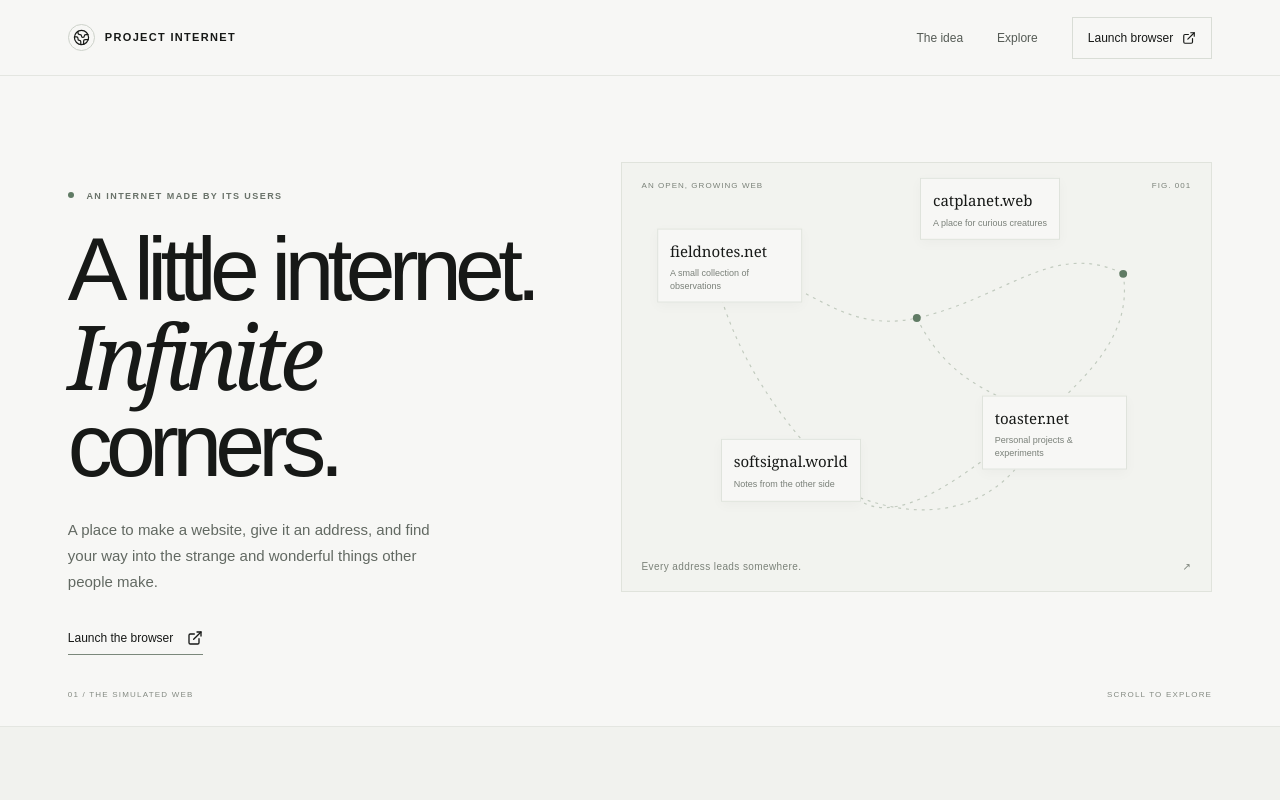
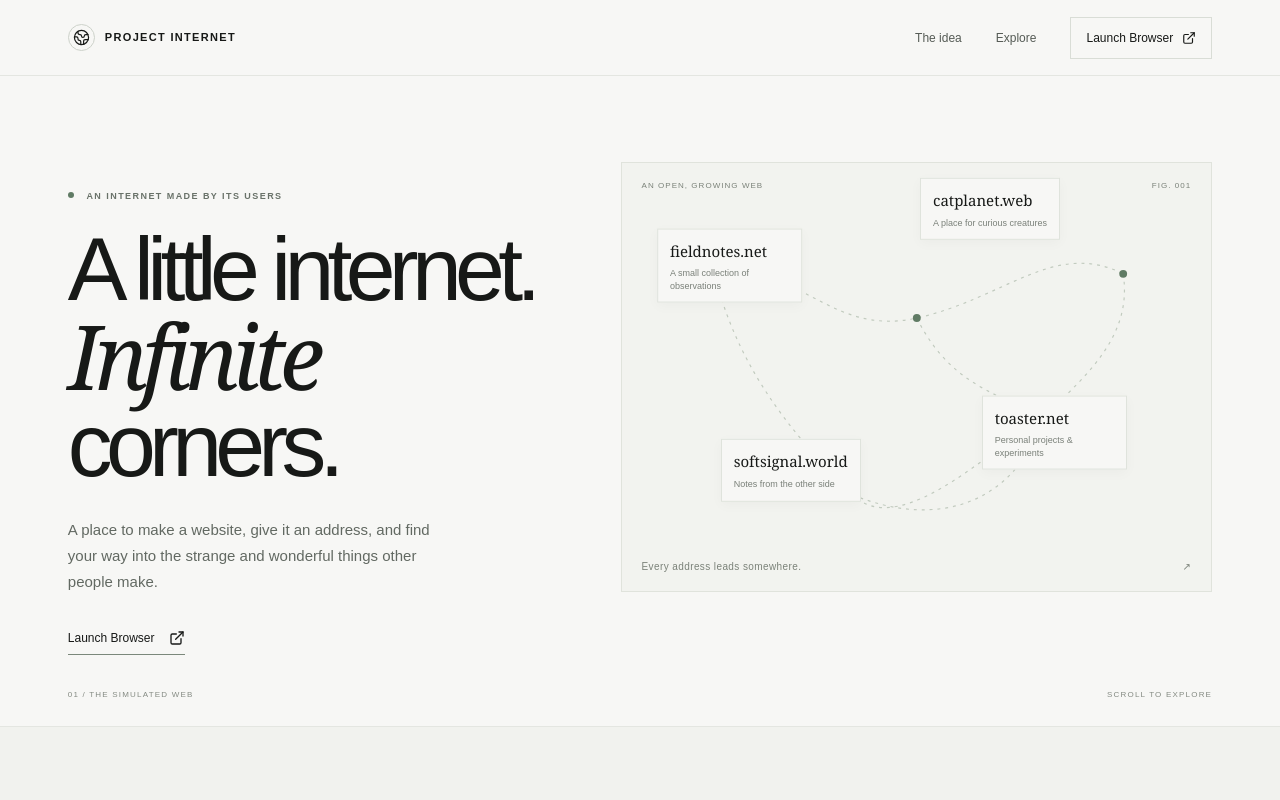
Before and after one commit to footungusFred/PROJECT-INTERNET., a Next.js app in the folder apps/web/: page / in a window 1280 px wide. Shown: the top 800 px of the page. Built offline with nearby package versions, Linux system fonts and the light colour scheme.

Commit message:
Label homepage browser launch action clearly

```diff
--- a/apps/web/app/page.tsx
+++ b/apps/web/app/page.tsx
@@ -38,7 +38,7 @@ export default function Home() {
     <main>
       <header className="topbar">
         <a className="wordmark" href="/" aria-label="Project Internet home"><span className="mark"><Globe2 size={17} strokeWidth={1.7} /></span> PROJECT INTERNET</a>
-        <nav aria-label="Main navigation"><a href="#how">The idea</a><a href="/browser" target="_blank" rel="noopener noreferrer">Explore</a><a className="nav-cta" href="/browser" target="_blank" rel="noopener noreferrer">Launch browser <ExternalLink size={14} /></a></nav>
+        <nav aria-label="Main navigation"><a href="#how">The idea</a><a href="/browser" target="_blank" rel="noopener noreferrer">Explore</a><a className="nav-cta" href="/browser" target="_blank" rel="noopener noreferrer">Launch Browser <ExternalLink size={14} /></a></nav>
       </header>
 
       <section className="hero">
@@ -46,7 +46,7 @@ export default function Home() {
           <p className="eyebrow"><span className="eyebrow-dot" /> AN INTERNET MADE BY ITS USERS</p>
           <h1>A little internet.<br /><em>Infinite</em> corners.</h1>
           <p className="intro">A place to make a website, give it an address, and find your way into the strange and wonderful things other people make.</p>
-          <a className="text-link" href="/browser" target="_blank" rel="noopener noreferrer">Launch the browser <ExternalLink size={16} /></a>
+          <a className="text-link" href="/browser" target="_blank" rel="noopener noreferrer">Launch Browser <ExternalLink size={16} /></a>
         </div>
         <div className="network" aria-label="Illustration of fictional websites connected together">
           <div className="network-top"><span>AN OPEN, GROWING WEB</span><span>FIG. 001</span></div>
```
